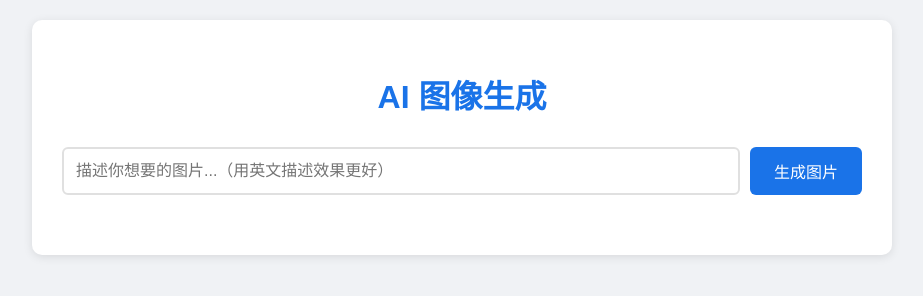
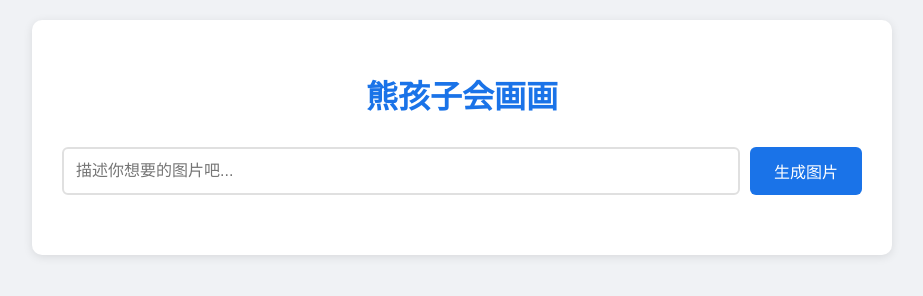
Before and after one commit to HLGoogle/02_ai, a plain HTML site: page index.html in a window 1280 px wide. Shown: the whole page, without its empty margins (178-1101 px from the left). Drawn offline with Linux system fonts and the light colour scheme.

Commit message:
Update index.html

```diff
--- a/index.html
+++ b/index.html
@@ -1,14 +1,14 @@
 <!DOCTYPE html>
 <html>
 <head>
-    <title>AI 图像生成</title>
+    <title>熊孩子会画画</title>
     <link rel="stylesheet" href="style.css">
 </head>
 <body>
     <div class="container">
-        <h1>AI 图像生成</h1>
+        <h1>熊孩子会画画</h1>
         <div class="input-group">
-            <input type="text" id="prompt" placeholder="描述你想要的图片...（用英文描述效果更好）">
+            <input type="text" id="prompt" placeholder="描述你想要的图片吧...">
             <button onclick="generateImage()" id="generateBtn">生成图片</button>
         </div>
         <div id="result"></div>
```
